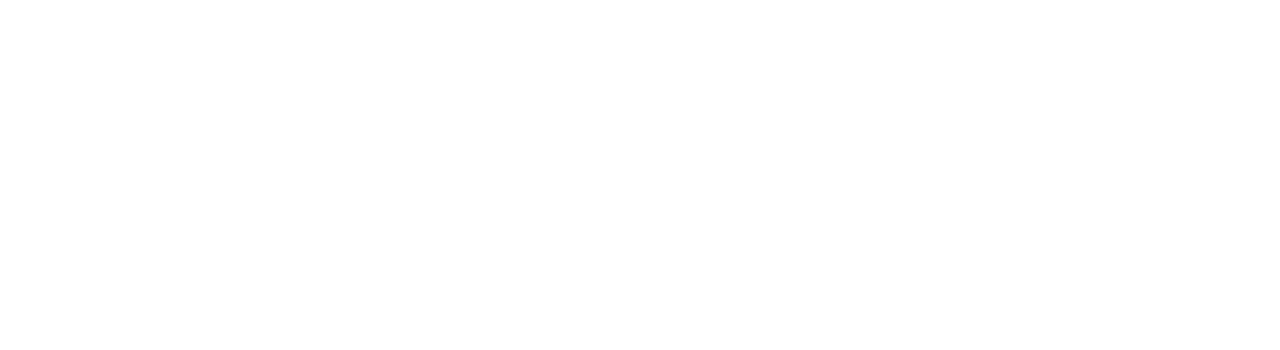
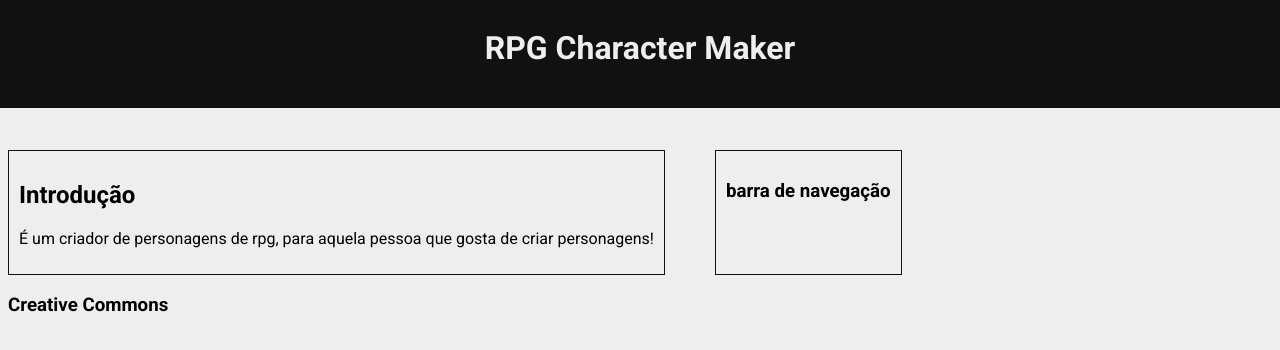
Before and after one commit to IcaroMouraDEV/rpg-character-maker, a plain HTML site: page index.html in a window 1280 px wide. Drawn offline with Linux system fonts and the light colour scheme.

Commit message:
iniciando o css

```diff
--- a/index.html
+++ b/index.html
@@ -10,7 +10,25 @@
 </head>
 
 <body>
+    <header id="header">
+        <h1>RPG Character Maker</h1>
+    </header>
 
+    <div class="row">
+        <main id="main">
+            <h2>Introdução</h2>
+            <p>É um criador de personagens de rpg, para aquela pessoa que gosta de criar personagens!</p>
+        </main>
+
+        <aside id="aside">
+            <nav id="nav">
+                <h3>barra de navegação</h3>
+            </nav>
+        </aside>
+    </div>
+    <footer id="footer">
+        <h3>Creative Commons</h3>
+    </footer>
 </body>
 
 </html>
--- a/style.css
+++ b/style.css
@@ -0,0 +1,44 @@
+/* importando Fonte */
+@import url('https://fonts.googleapis.com/css2?family=Roboto:ital,wght@0,100;0,300;0,400;0,500;0,700;0,900;1,100;1,300;1,400;1,500;1,700;1,900&display=swap');
+
+/* body CSS */
+body{
+    background-color: #EEE;
+    font-family: 'roboto', sans-serif;
+}
+
+/* header CSS */
+#header {
+    margin: -8px;
+    padding-top: 8px;
+    background-color: #111;
+    color: #EEE;
+    height: 100px;
+}
+
+#header h1 {
+    text-align: center;
+}
+
+/* Common class CSS*/
+.row {
+    display: flex;
+    flex-direction: row;
+}
+
+/* main CSS */
+#main {
+    margin-top: 50px;
+    max-width: 1000px;
+    border: 1px solid #111;
+    padding: 10px;
+}
+
+/* aside CSS */
+#aside {
+    margin-top: 50px;
+    max-width: 300px;
+    margin-left: 50px;
+    border: 1px solid #111;
+    padding: 10px;
+}
```
